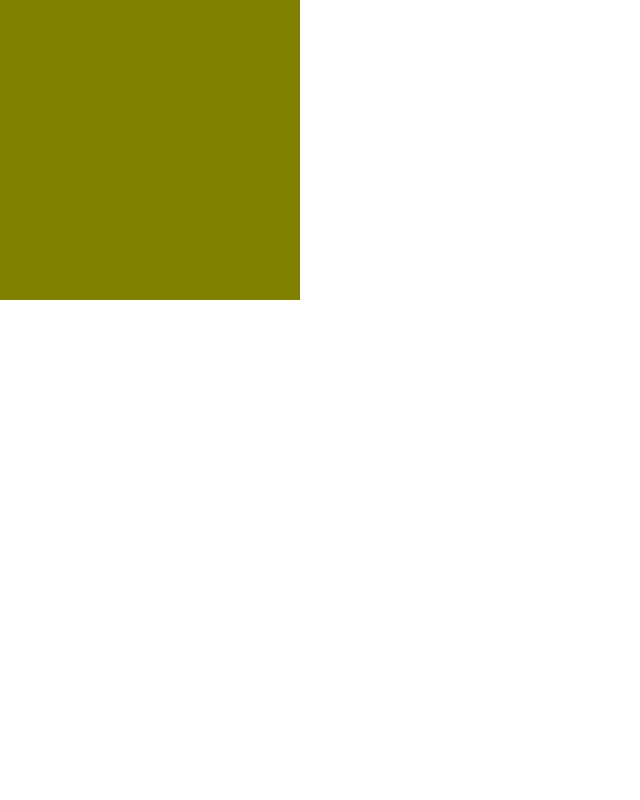
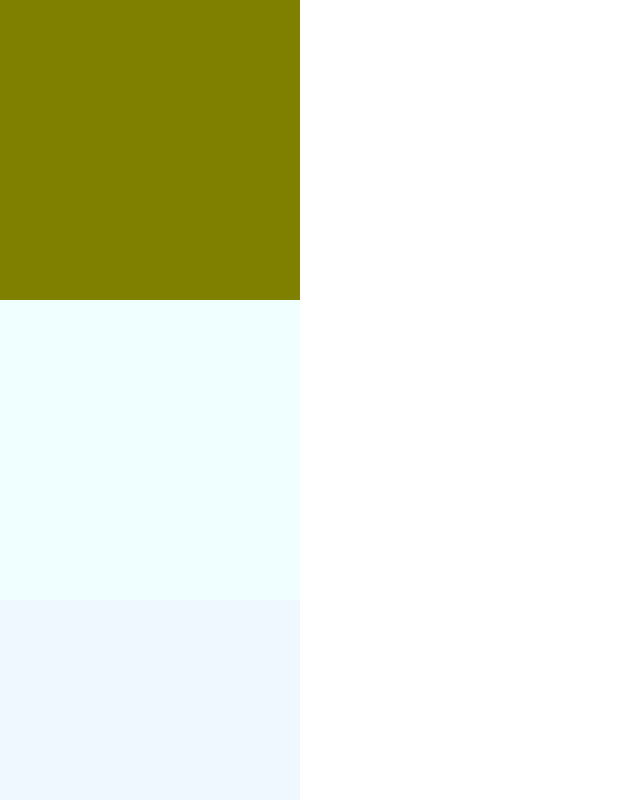
Before and after one commit to Salv4d/colorboxes, a React (Create React App) app: page / in a window 1280 px wide. Shown: the top 800 px of the page, without its empty margins (0-640 px from the left). Built offline with nearby package versions, Linux system fonts and the light colour scheme.

Commit message:
set default box qty to 12 on boxgrid

```diff
--- a/src/RandomColorGrid.js
+++ b/src/RandomColorGrid.js
@@ -3,10 +3,16 @@ import ColorBox from "./ColorBox";
 import "./RandomColorGrid.css";
 
 class RandomColorGrid extends Component {
+  static defaultProps = {
+    boxNum: 12,
+  };
+
   render() {
     return (
       <div className="RandomColorGrid">
-        <ColorBox />
+        {[...Array(12).keys()].map((val) => (
+          <ColorBox key={val} />
+        ))}
       </div>
     );
   }
```
